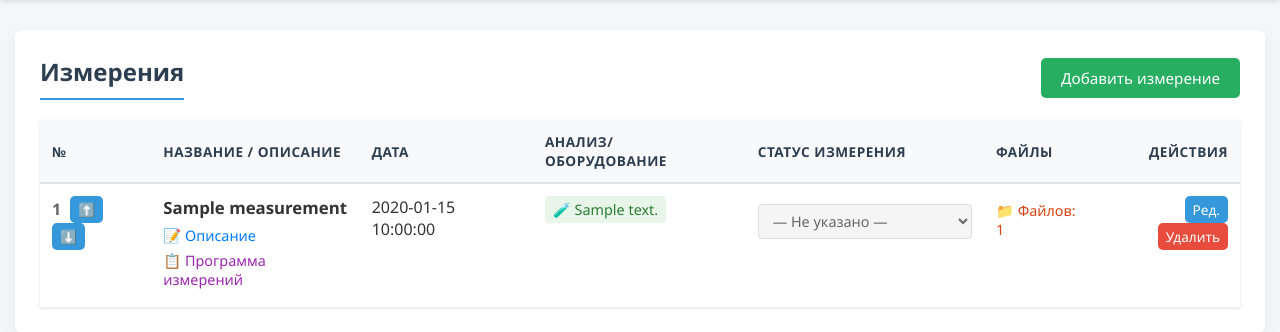
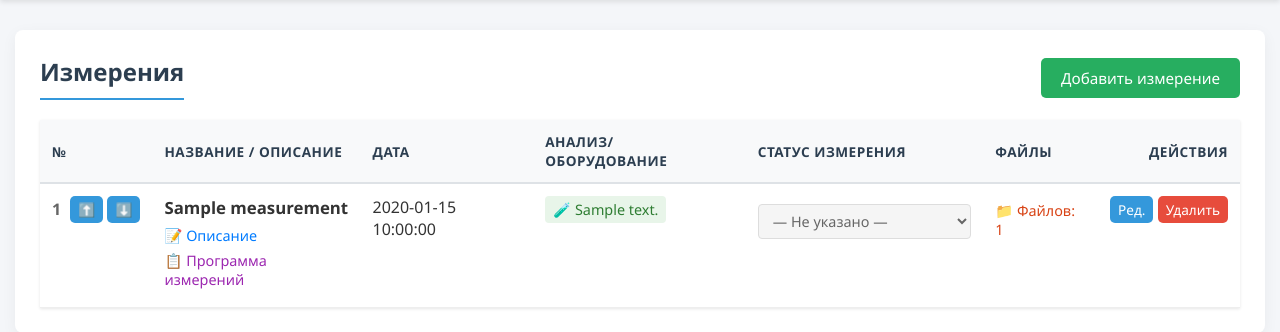
Before and after one commit to gasghqwr4h3/ELN, a Flask app: template templates/measurement_list.html in a window 1280 px wide. Shown: the part 54-386 px from the top of the page. Run offline with Flask 3, Linux system fonts and the light colour scheme; the template is opened without the code that fills it: most values are stand-ins (such as "Sample title", 1, 10 or a date in 2020).

Commit message:
Fix button alignment in sample and measurement tables
- Updated templates/measurement_list.html to add white-space: nowrap to action buttons and move buttons ensuring they stay on same line
- Modified templates/sample_list.html to apply white-space: nowrap styling to action buttons preventing line breaks
- Adjusted templates/storage_list.html to fix button wrapping in storage item actions with white-space: nowrap property
- These changes ensure consistent horizontal button layout across all data tables regardless of cell content length

```diff
--- a/templates/measurement_list.html
+++ b/templates/measurement_list.html
@@ -21,7 +21,7 @@
         {% for m in measurements %}
         <!-- Основная строка измерения -->
         <tr style="border-bottom: 1px solid #eee; vertical-align: top;">
-            <td style="padding: 12px; font-weight: bold; color: #666;">
+            <td style="padding: 12px; font-weight: bold; color: #666; white-space: nowrap;">
                 {{ loop.index }}
                 <a href="/measurements/move/{{ m.id }}/up" class="btn" style="padding: 4px 8px; font-size: 0.85em; margin-left: 5px;" title="Переместить выше">⬆️</a>
                 <a href="/measurements/move/{{ m.id }}/down" class="btn" style="padding: 4px 8px; font-size: 0.85em;" title="Переместить ниже">⬇️</a>
@@ -100,7 +100,7 @@
             </td>
 
             <!-- Столбец Действия -->
-            <td style="padding: 12px; text-align: right;">
+            <td style="padding: 12px; text-align: right; white-space: nowrap;">
                 <a href="/measurements/edit/{{ m.id }}" class="btn" style="padding: 4px 8px; font-size: 0.85em;">Ред.</a>
                 <a href="/measurements/delete/{{ m.id }}" class="btn btn-danger" style="padding: 4px 8px; font-size: 0.85em;" onclick="return confirm('Удалить измерение и все файлы?')">Удалить</a>
             </td>
--- a/templates/sample_list.html
+++ b/templates/sample_list.html
@@ -21,7 +21,7 @@
         {% for s in samples %}
         <!-- Основная строка образца -->
         <tr style="border-bottom: 1px solid #eee; vertical-align: top;">
-            <td style="padding: 12px; font-weight: bold; color: #666;">
+            <td style="padding: 12px; font-weight: bold; color: #666; white-space: nowrap;">
                 {{ loop.index }}
                 <a href="/samples/move/{{ s.id }}/up" class="btn" style="padding: 4px 8px; font-size: 0.85em; margin-left: 5px;" title="Переместить выше">⬆️</a>
                 <a href="/samples/move/{{ s.id }}/down" class="btn" style="padding: 4px 8px; font-size: 0.85em;" title="Переместить ниже">⬇️</a>
@@ -88,7 +88,7 @@
             </td>
 
             <!-- Столбец Действия -->
-            <td style="padding: 12px; text-align: right;">
+            <td style="padding: 12px; text-align: right; white-space: nowrap;">
                 <a href="/samples/edit/{{ s.id }}" class="btn" style="padding: 4px 8px; font-size: 0.85em;">Ред.</a>
                 <a href="/samples/delete/{{ s.id }}" class="btn btn-danger" style="padding: 4px 8px; font-size: 0.85em;" onclick="return confirm('Удалить образец и все файлы?')">Удалить</a>
             </td>
--- a/templates/storage_list.html
+++ b/templates/storage_list.html
@@ -26,7 +26,7 @@
                 </p>
             </div>
 
-            <div style="display: flex; align-items: center; gap: 8px;">
+            <div style="display: flex; align-items: center; gap: 8px; white-space: nowrap;">
                 {% if storage.id != 'none' %}
                     <!-- Кнопки перемещения -->
                     <a href="/storage/move/{{ storage.id }}/up" class="btn" style="padding: 5px 10px; font-size: 0.9em;" title="Переместить выше">⬆️</a>
@@ -71,7 +71,7 @@
                                 <span style="color: #ccc;">-</span>
                             {% endif %}
                         </td>
-                        <td style="padding: 8px; border-bottom: 1px solid #eee;">
+                        <td style="padding: 8px; border-bottom: 1px solid #eee; white-space: nowrap;">
                             <a href="/samples/edit/{{ s.id }}" class="btn" style="padding: 2px 8px; font-size: 0.8em;">Ред.</a>
                         </td>
                     </tr>
```
Also changed, not shown: 1 other file.
